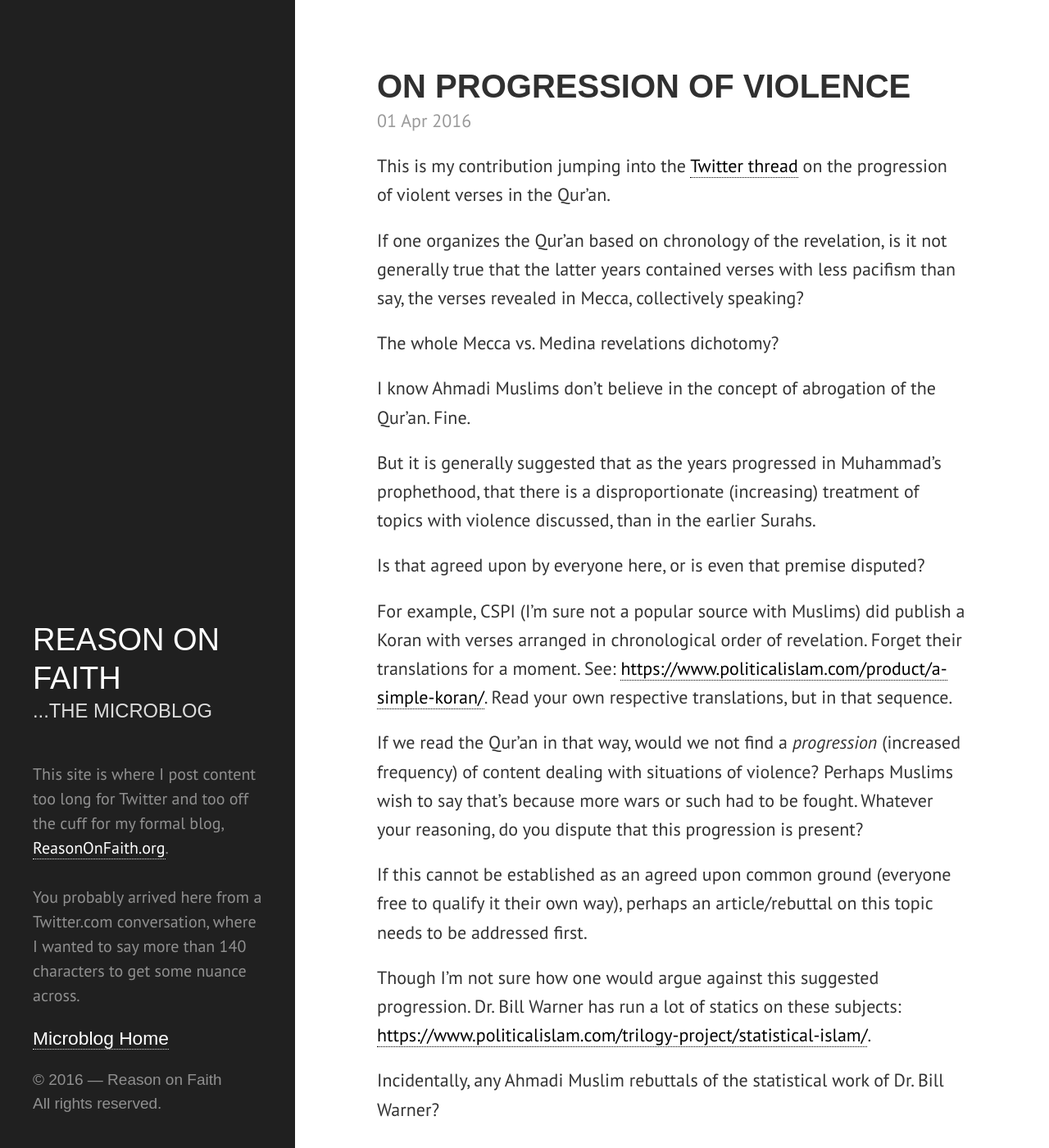
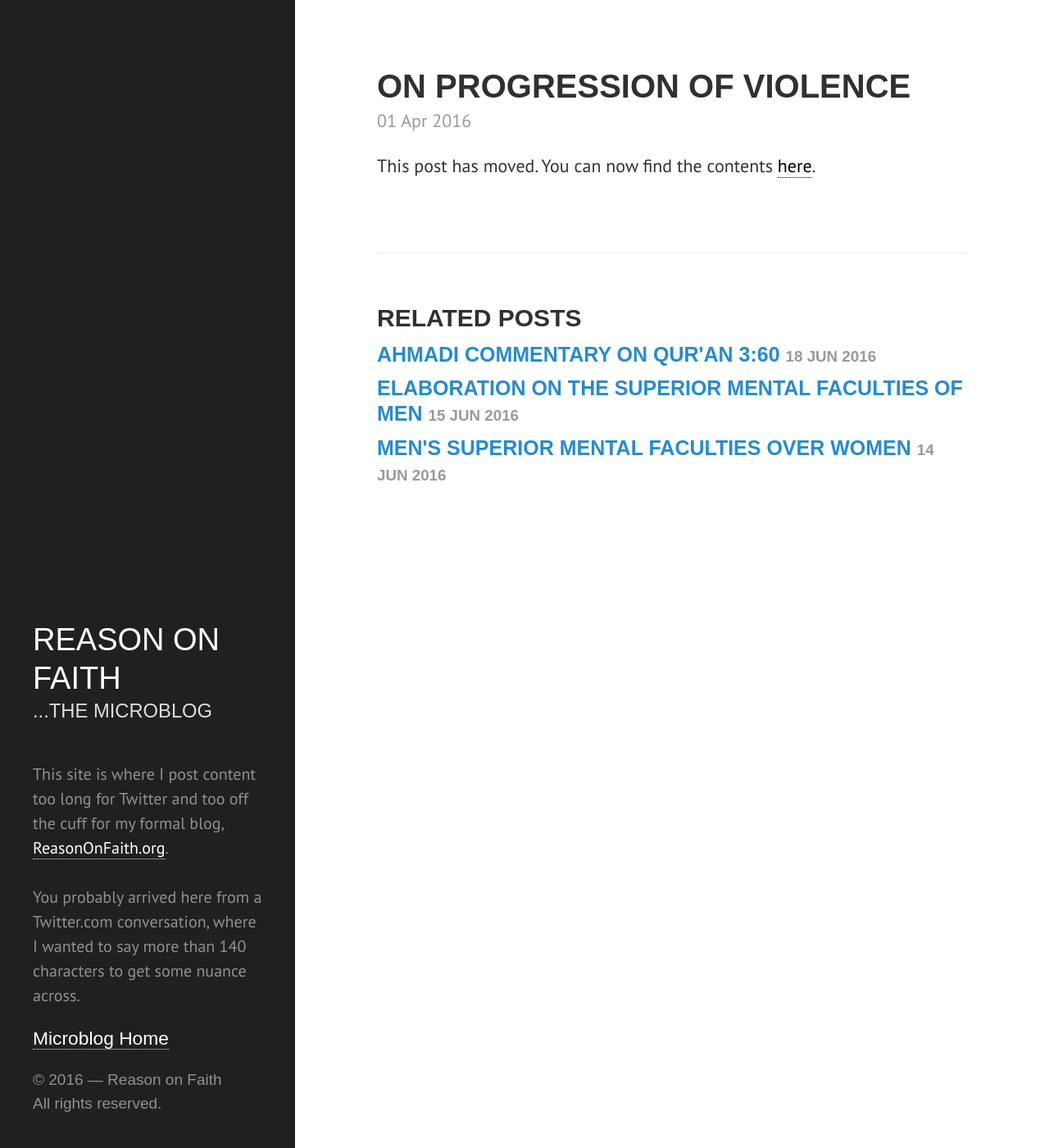
Before and after one commit to ReasonOnFaith/ReasonOnFaith.github.io, a Jekyll site: the page built from _posts/2016-04-01-on-progression-of-violence.markdown, in a window 1280 px wide and 1400 px high. Shown: the whole window at 82% size. Built offline with Jekyll 4.4.1, drawn with Linux system fonts in a browser that asks for light colours.

Commit message:
Post update: On Progression of Violence

```diff
--- a/_posts/2016-04-01-on-progression-of-violence.markdown
+++ b/_posts/2016-04-01-on-progression-of-violence.markdown
@@ -3,24 +3,4 @@ published: true
 title: On Progression of Violence
 layout: post
 ---
-This is my contribution jumping into the [Twitter thread](https://twitter.com/NAQureshi/status/715996720522530816) on the progression of violent verses in the Qur'an.
-
-If one organizes the Qur’an based on chronology of the revelation, is it not generally true that the latter years contained verses with less pacifism than say, the verses revealed in Mecca, collectively speaking?
-
-The whole Mecca vs. Medina revelations dichotomy?
-
-I know Ahmadi Muslims don’t believe in the concept of abrogation of the Qur'an. Fine.
-
-But it is generally suggested that as the years progressed in Muhammad’s prophethood, that there is a disproportionate (increasing) treatment of topics with violence discussed, than in the earlier Surahs.
-
-Is that agreed upon by everyone here, or is even that premise disputed?
-
-For example, CSPI (I’m sure not a popular source with Muslims) did publish a Koran with verses arranged in chronological order of revelation. Forget their translations for a moment. See: [https://www.politicalislam.com/product/a-simple-koran/](https://www.politicalislam.com/product/a-simple-koran/). Read your own respective translations, but in that sequence.
-
-If we read the Qur’an in that way, would we not find a _progression_ (increased frequency) of content dealing with situations of violence? Perhaps Muslims wish to say that's because more wars or such had to be fought. Whatever your reasoning, do you dispute that this progression is present?
-
-If this cannot be established as an agreed upon common ground (everyone free to qualify it their own way), perhaps an article/rebuttal on this topic needs to be addressed first.
-
-Though I’m not sure how one would argue against this suggested progression. Dr. Bill Warner has run a lot of statics on these subjects: [https://www.politicalislam.com/trilogy-project/statistical-islam/](https://www.politicalislam.com/trilogy-project/statistical-islam/).
-
-Incidentally, any Ahmadi Muslim rebuttals of the statistical work of Dr. Bill Warner?
+This post has moved. You can now find the contents [here](http://reasononfaith.com/post/146805130036/on-progression-of-violence).
```
